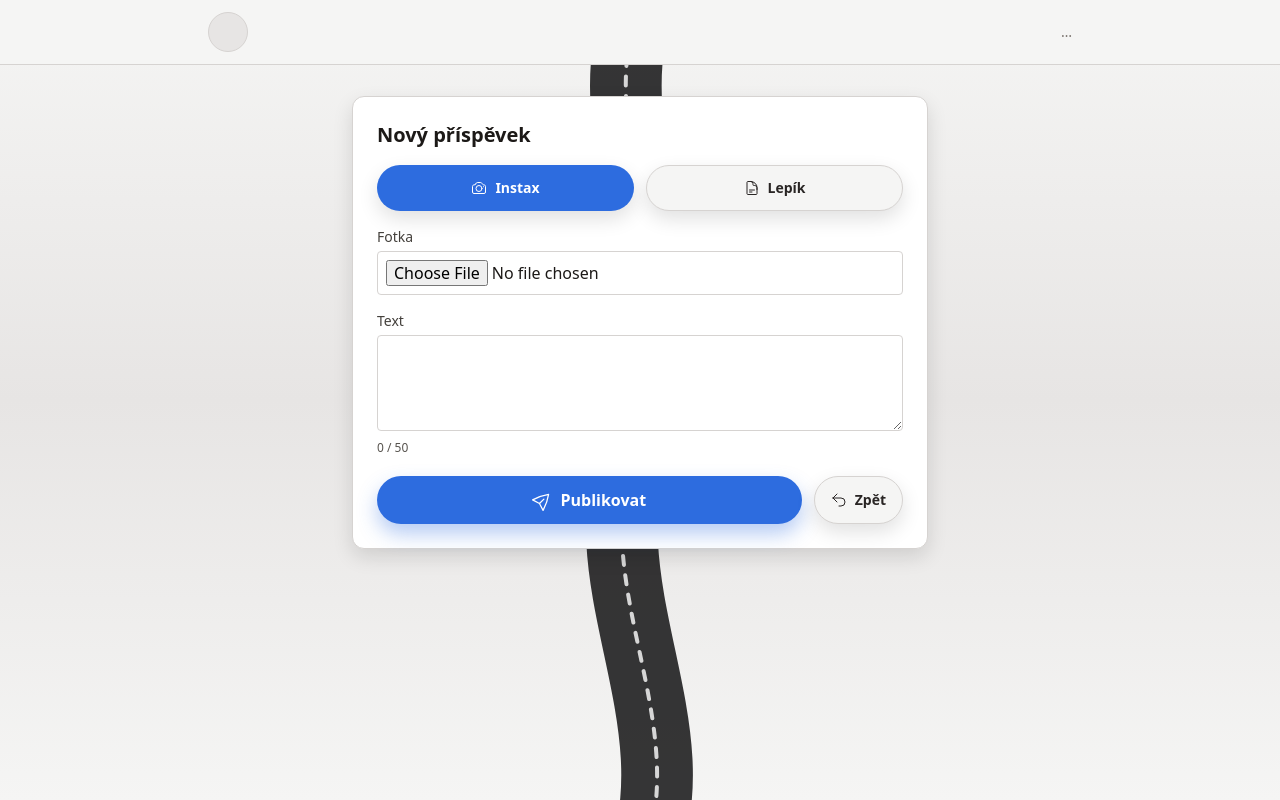
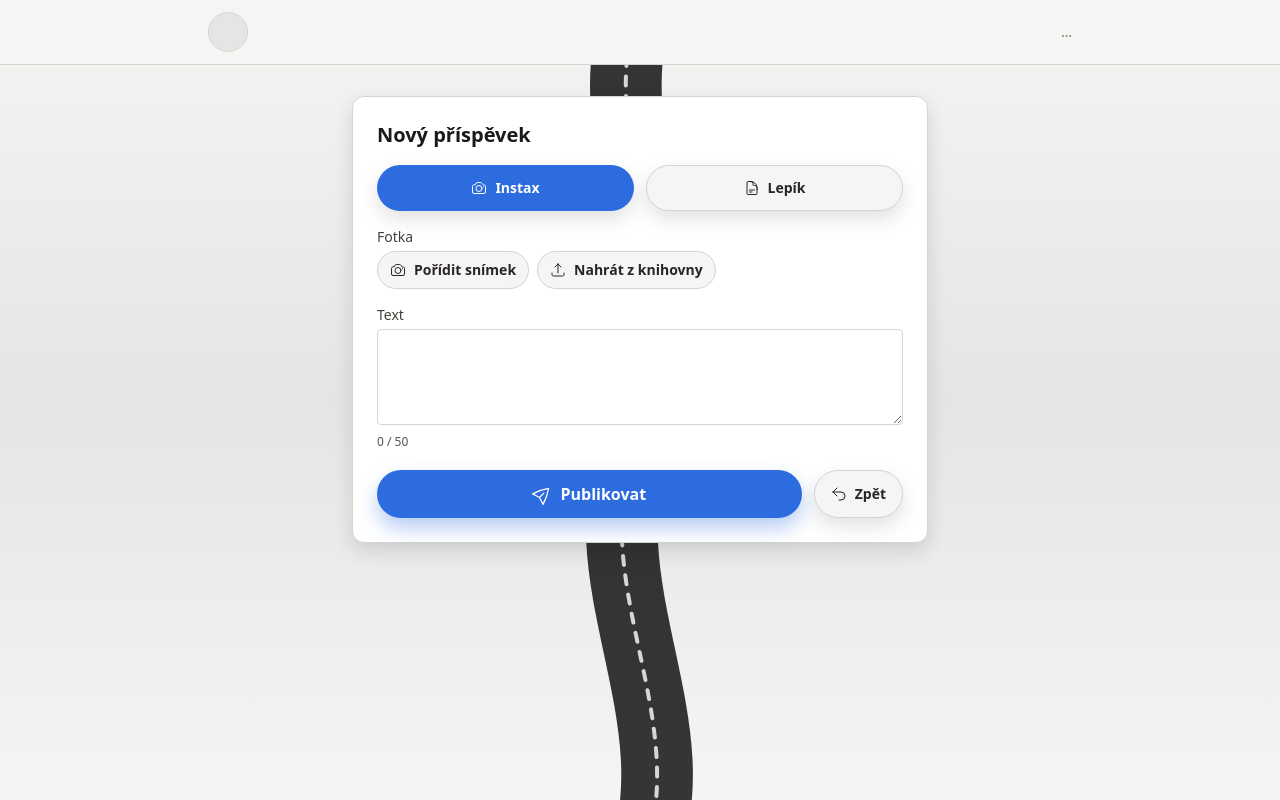
Before and after one commit to RadekDobrovolny/kyberbus, a Nuxt app: page /create in a window 1280 px wide. Shown: the top 800 px of the page. Built offline with nearby package versions, Linux system fonts and the light colour scheme; no server answers.

Commit message:
fix: Fotky

```diff
--- a/app/pages/create.vue
+++ b/app/pages/create.vue
@@ -31,12 +31,26 @@
       <template v-if="type === 'INSTAX'">
         <label class="block text-sm">
           <span class="mb-1 block font-medium text-stone-700">Fotka</span>
-          <input
-            type="file"
-            accept="image/*"
-            class="w-full rounded border border-stone-300 p-2"
-            @change="onFileChange"
-          />
+          <div class="flex flex-wrap gap-2">
+            <button
+              type="button"
+              class="inline-flex items-center gap-2 rounded-full border border-stone-300 bg-stone-100 px-3 py-2 text-sm font-semibold text-stone-800 transition-colors hover:bg-stone-200"
+              @click="openCameraPicker"
+            >
+              <CameraIcon class="h-4 w-4" />
+              Pořídit snímek
+            </button>
+            <button
+              type="button"
+              class="inline-flex items-center gap-2 rounded-full border border-stone-300 bg-stone-100 px-3 py-2 text-sm font-semibold text-stone-800 transition-colors hover:bg-stone-200"
+              @click="openGalleryPicker"
+            >
+              <ArrowUpTrayIcon class="h-4 w-4" />
+              Nahrát z knihovny
+            </button>
+          </div>
+          <input ref="cameraInputRef" type="file" accept="image/*" capture="environment" class="hidden" @change="onFileChange" />
+          <input ref="galleryInputRef" type="file" accept="image/*" class="hidden" @change="onFileChange" />
         </label>
 
         <div v-if="imagePreviewUrl" class="rounded border border-stone-300 bg-stone-50 p-2">
@@ -84,6 +98,7 @@
 
 <script setup lang="ts">
 import {
+  ArrowUpTrayIcon,
   ArrowUturnLeftIcon,
   CameraIcon,
   DocumentTextIcon,
@@ -107,6 +122,8 @@ const HEIC_MIME_TYPES = new Set([
 const loading = ref(false);
 const error = ref("");
 const route = useRoute();
+const cameraInputRef = ref<HTMLInputElement | null>(null);
+const galleryInputRef = ref<HTMLInputElement | null>(null);
 let previewRequestId = 0;
 
 const maxLen = computed(() => (type.value === "INSTAX" ? 50 : 200));
@@ -184,6 +201,15 @@ const onFileChange = async (event: Event) => {
     }
     imagePreviewUrl.value = URL.createObjectURL(previewBlob);
   }
+  input.value = "";
+};
+
+const openCameraPicker = () => {
+  cameraInputRef.value?.click();
+};
+
+const openGalleryPicker = () => {
+  galleryInputRef.value?.click();
 };
 
 onBeforeUnmount(() => {
--- a/app/pages/profile/edit.vue
+++ b/app/pages/profile/edit.vue
@@ -22,7 +22,26 @@
 
       <label class="block text-sm">
         <span class="mb-1 block font-medium text-stone-700">Nová profilová fotka (volitelné)</span>
-        <input type="file" accept="image/*" class="w-full rounded border border-stone-300 p-2" @change="onFileChange" />
+        <div class="flex flex-wrap gap-2">
+          <button
+            type="button"
+            class="inline-flex items-center gap-2 rounded-full border border-stone-300 bg-stone-100 px-3 py-2 text-sm font-semibold text-stone-800 transition-colors hover:bg-stone-200"
+            @click="openCameraPicker"
+          >
+            <CameraIcon class="h-4 w-4" />
+            Pořídit snímek
+          </button>
+          <button
+            type="button"
+            class="inline-flex items-center gap-2 rounded-full border border-stone-300 bg-stone-100 px-3 py-2 text-sm font-semibold text-stone-800 transition-colors hover:bg-stone-200"
+            @click="openGalleryPicker"
+          >
+            <ArrowUpTrayIcon class="h-4 w-4" />
+            Nahrát z knihovny
+          </button>
+        </div>
+        <input ref="cameraInputRef" type="file" accept="image/*" capture="environment" class="hidden" @change="onFileChange" />
+        <input ref="galleryInputRef" type="file" accept="image/*" class="hidden" @change="onFileChange" />
       </label>
 
       <p v-if="error" class="text-sm text-red-600">{{ error }}</p>
@@ -51,7 +70,12 @@
 </template>
 
 <script setup lang="ts">
-import { ArrowUturnLeftIcon, PaperAirplaneIcon } from "@heroicons/vue/24/outline";
+import {
+  ArrowUpTrayIcon,
+  ArrowUturnLeftIcon,
+  CameraIcon,
+  PaperAirplaneIcon
+} from "@heroicons/vue/24/outline";
 
 definePageMeta({
   middleware: "auth"
@@ -62,6 +86,8 @@ const shortName = ref("");
 const bio = ref("");
 const contact = ref("");
 const photoFile = ref<File | null>(null);
+const cameraInputRef = ref<HTMLInputElement | null>(null);
+const galleryInputRef = ref<HTMLInputElement | null>(null);
 const loading = ref(false);
 const error = ref("");
 const success = ref(false);
@@ -77,6 +103,15 @@ if (auth.user.value) {
 const onFileChange = (event: Event) => {
   const input = event.target as HTMLInputElement;
   photoFile.value = input.files?.[0] || null;
+  input.value = "";
+};
+
+const openCameraPicker = () => {
+  cameraInputRef.value?.click();
+};
+
+const openGalleryPicker = () => {
+  galleryInputRef.value?.click();
 };
 
 const submit = async () => {
--- a/app/pages/register.vue
+++ b/app/pages/register.vue
@@ -37,13 +37,26 @@
 
       <label class="block text-sm">
         <span class="mb-1 block font-medium text-stone-700">Profilová fotka</span>
-        <input
-          type="file"
-          accept="image/*"
-          class="w-full rounded border border-stone-300 p-2"
-          required
-          @change="onFileChange"
-        />
+        <div class="flex flex-wrap gap-2">
+          <button
+            type="button"
+            class="inline-flex items-center gap-2 rounded-full border border-stone-300 bg-stone-100 px-3 py-2 text-sm font-semibold text-stone-800 transition-colors hover:bg-stone-200"
+            @click="openCameraPicker"
+          >
+            <CameraIcon class="h-4 w-4" />
+            Pořídit snímek
+          </button>
+          <button
+            type="button"
+            class="inline-flex items-center gap-2 rounded-full border border-stone-300 bg-stone-100 px-3 py-2 text-sm font-semibold text-stone-800 transition-colors hover:bg-stone-200"
+            @click="openGalleryPicker"
+          >
+            <ArrowUpTrayIcon class="h-4 w-4" />
+            Nahrát z knihovny
+          </button>
+        </div>
+        <input ref="cameraInputRef" type="file" accept="image/*" capture="environment" class="hidden" @change="onFileChange" />
+        <input ref="galleryInputRef" type="file" accept="image/*" class="hidden" @change="onFileChange" />
       </label>
 
       <p v-if="error" class="text-sm text-red-600">{{ error }}</p>
@@ -71,7 +84,12 @@
 </template>
 
 <script setup lang="ts">
-import { ArrowUturnLeftIcon, PaperAirplaneIcon } from "@heroicons/vue/24/outline";
+import {
+  ArrowUpTrayIcon,
+  ArrowUturnLeftIcon,
+  CameraIcon,
+  PaperAirplaneIcon
+} from "@heroicons/vue/24/outline";
 
 definePageMeta({
   middleware: "guest"
@@ -84,12 +102,23 @@ const shortName = ref("");
 const bio = ref("");
 const contact = ref("");
 const profilePhoto = ref<File | null>(null);
+const cameraInputRef = ref<HTMLInputElement | null>(null);
+const galleryInputRef = ref<HTMLInputElement | null>(null);
 const loading = ref(false);
 const error = ref("");
 
 const onFileChange = (event: Event) => {
   const input = event.target as HTMLInputElement;
   profilePhoto.value = input.files?.[0] || null;
+  input.value = "";
+};
+
+const openCameraPicker = () => {
+  cameraInputRef.value?.click();
+};
+
+const openGalleryPicker = () => {
+  galleryInputRef.value?.click();
 };
 
 const submit = async () => {
```
